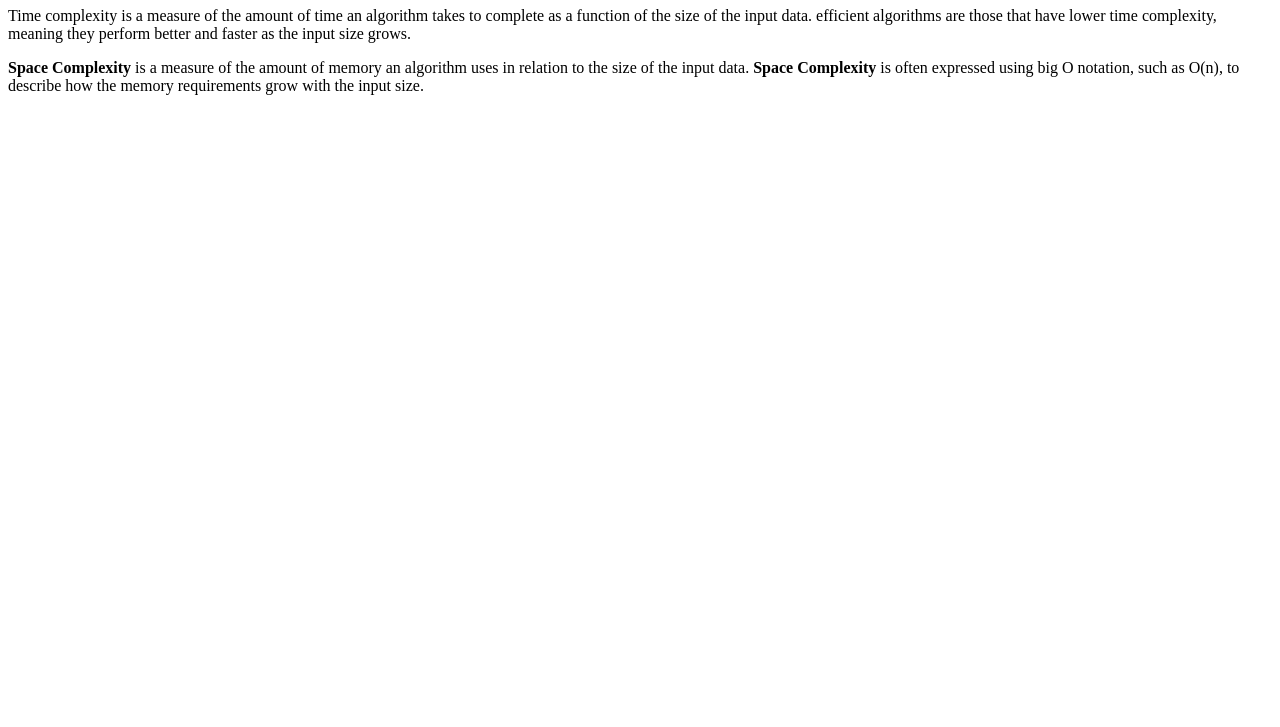
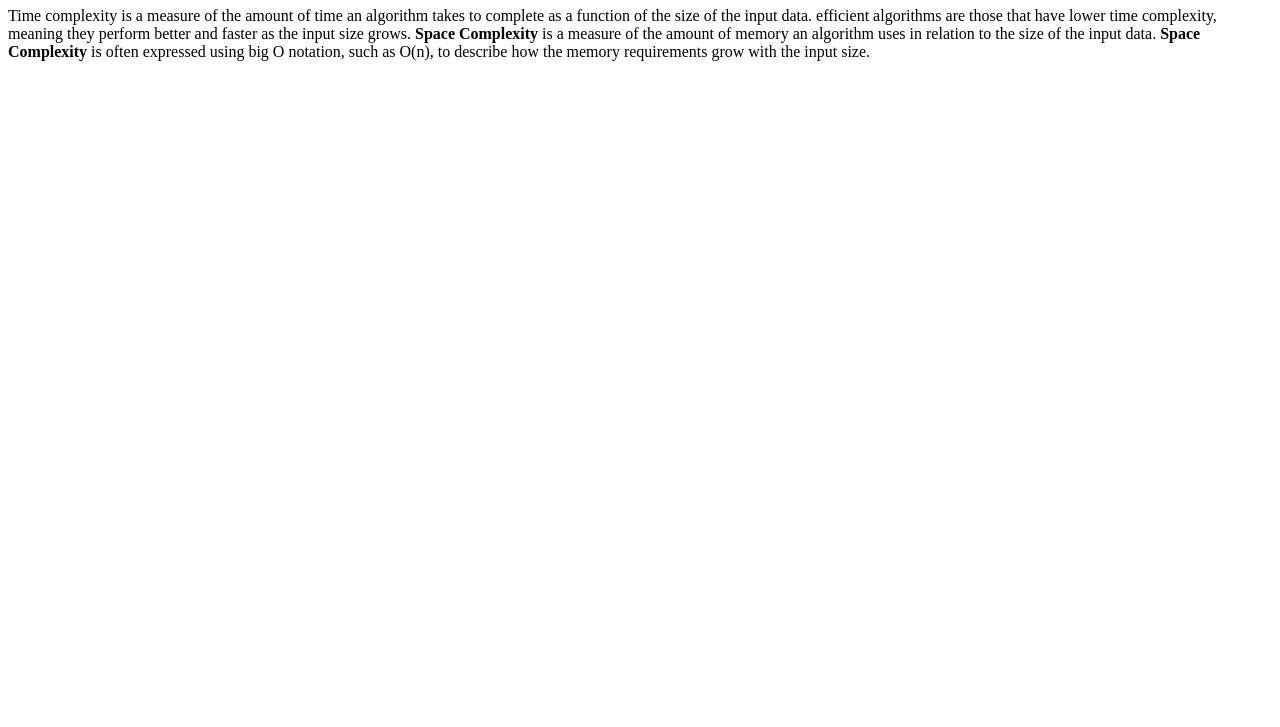
Before and after one commit to acciojob/time-and-space-complexity-itsNeer, a website: page main.html in a window 1280 px wide. Shown: the part 73-800 px from the top of the page. Drawn offline with Linux system fonts and the light colour scheme.

Commit message:
created a submission

```diff
--- a/main.html
+++ b/main.html
@@ -9,8 +9,8 @@
 <body>
 	<!-- the entire body must be written by student -->
 	<h1>Time, Space, and Complexity</h1>
-	<p>Time complexity is a measure of the amount of time an algorithm takes to complete as a function of the size of the input data. efficient algorithms are those that have lower time complexity, meaning they perform better and faster as the input size grows.</p>
-	<p><b>Space Complexity</b> is a measure of the amount of memory an algorithm uses in relation to the size of the input data. <b>Space Complexity</b> is often expressed using big O notation, such as O(n), to describe how the memory requirements grow with the input size.</p>
+	<p>Time complexity is a measure of the amount of time an algorithm takes to complete as a function of the size of the input data. efficient algorithms are those that have lower time complexity, meaning they perform better and faster as the input size grows.
+	<b>Space Complexity</b> is a measure of the amount of memory an algorithm uses in relation to the size of the input data. <b>Space Complexity</b> is often expressed using big O notation, such as O(n), to describe how the memory requirements grow with the input size.</p>
     <script type="text/javascript" src="./script.js">
 </script>
 
```
